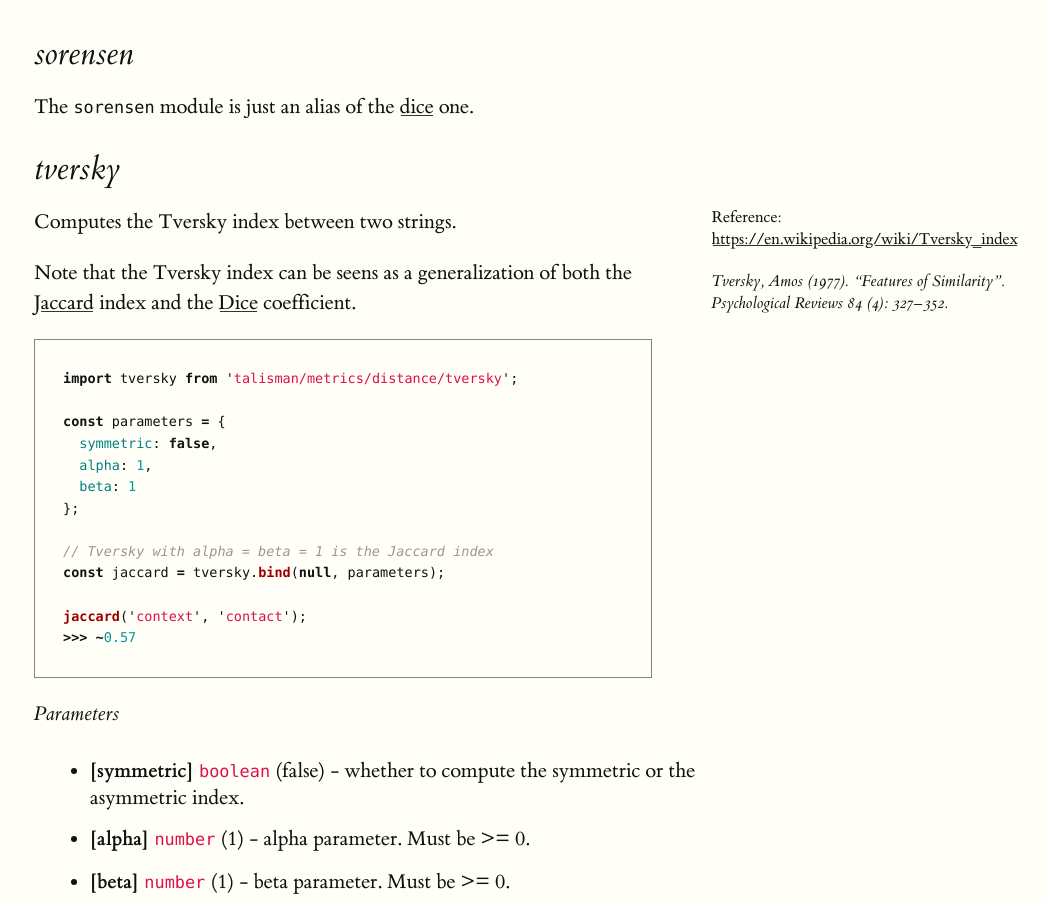
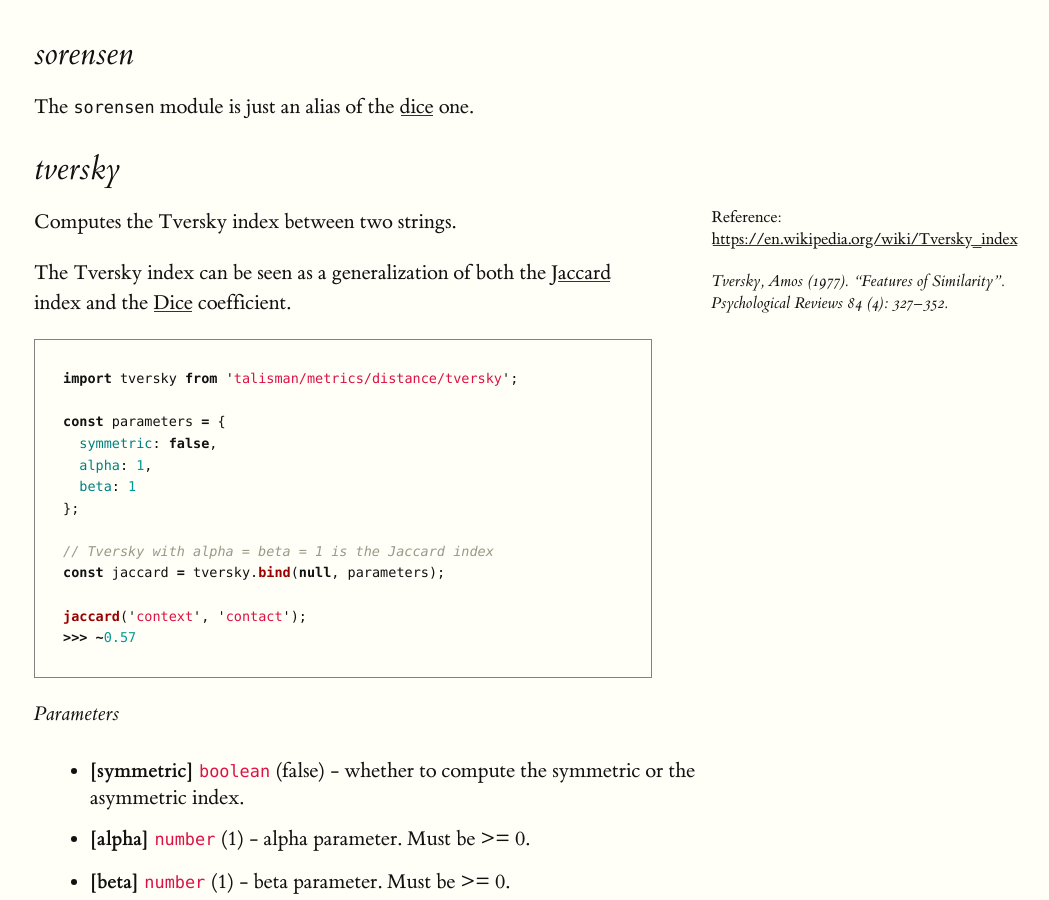
Before and after one commit to Yomguithereal/talisman, a Jekyll site: the page built from metrics/distance.md, in a window 1280 px wide and 900 px high, scrolled down 11431 px. Shown: the whole window, without its empty margins (126-1175 px from the left). Built offline with Jekyll 4.4.1, drawn with Linux system fonts in a browser that asks for light colours.

Commit message:
Fixing typo

````diff
--- a/metrics/distance.md
+++ b/metrics/distance.md
@@ -474,7 +474,7 @@ The `sorensen` module is just an alias of the [dice](#dice) one.
 
 Computes the Tversky index between two strings.
 
-Note that the Tversky index can be seens as a generalization of both the [Jaccard](#jaccard) index and the [Dice](#dice) coefficient.
+The Tversky index can be seen as a generalization of both the [Jaccard](#jaccard) index and the [Dice](#dice) coefficient.
 
 ```js
 import tversky from 'talisman/metrics/distance/tversky';
````
